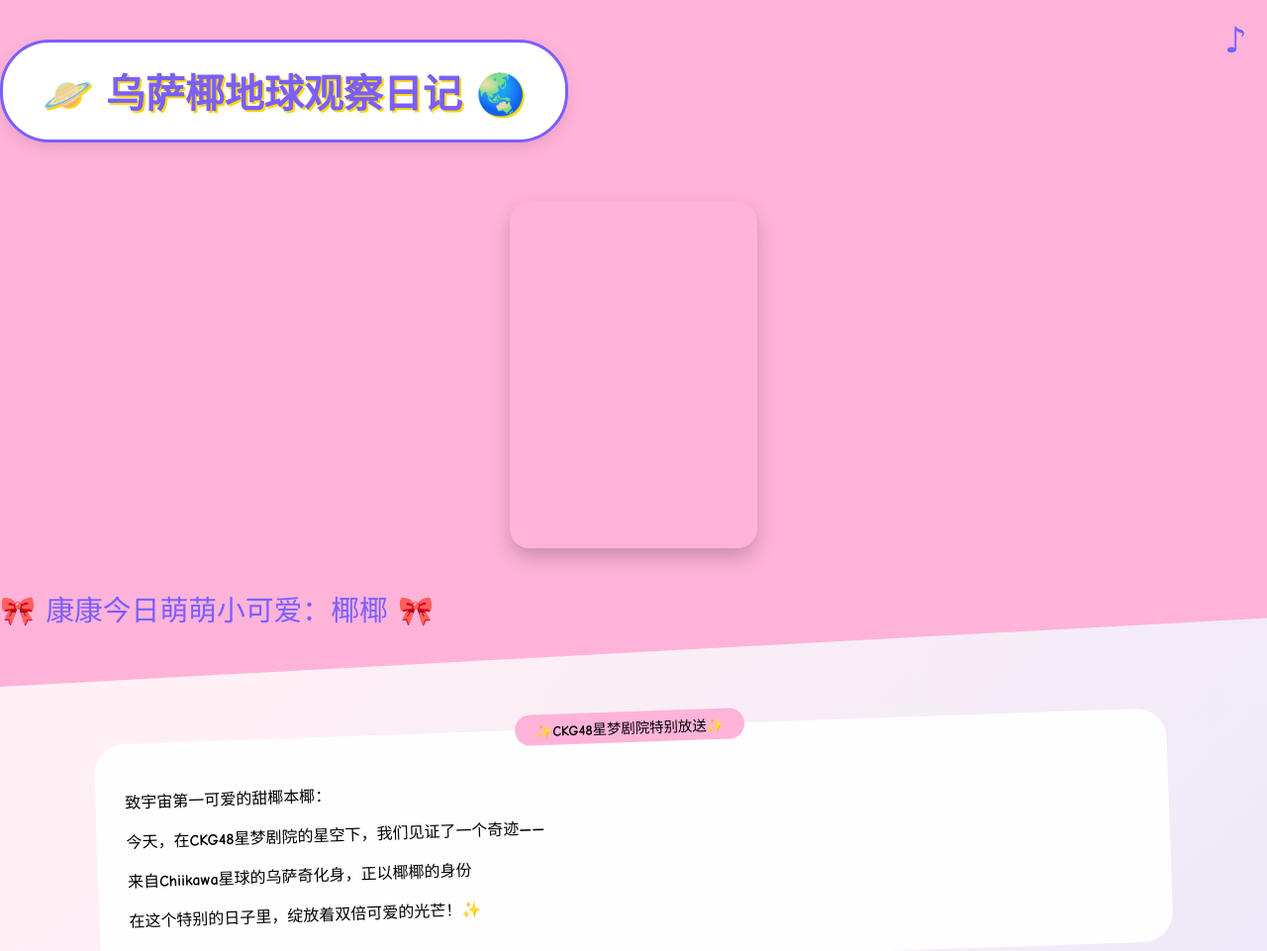
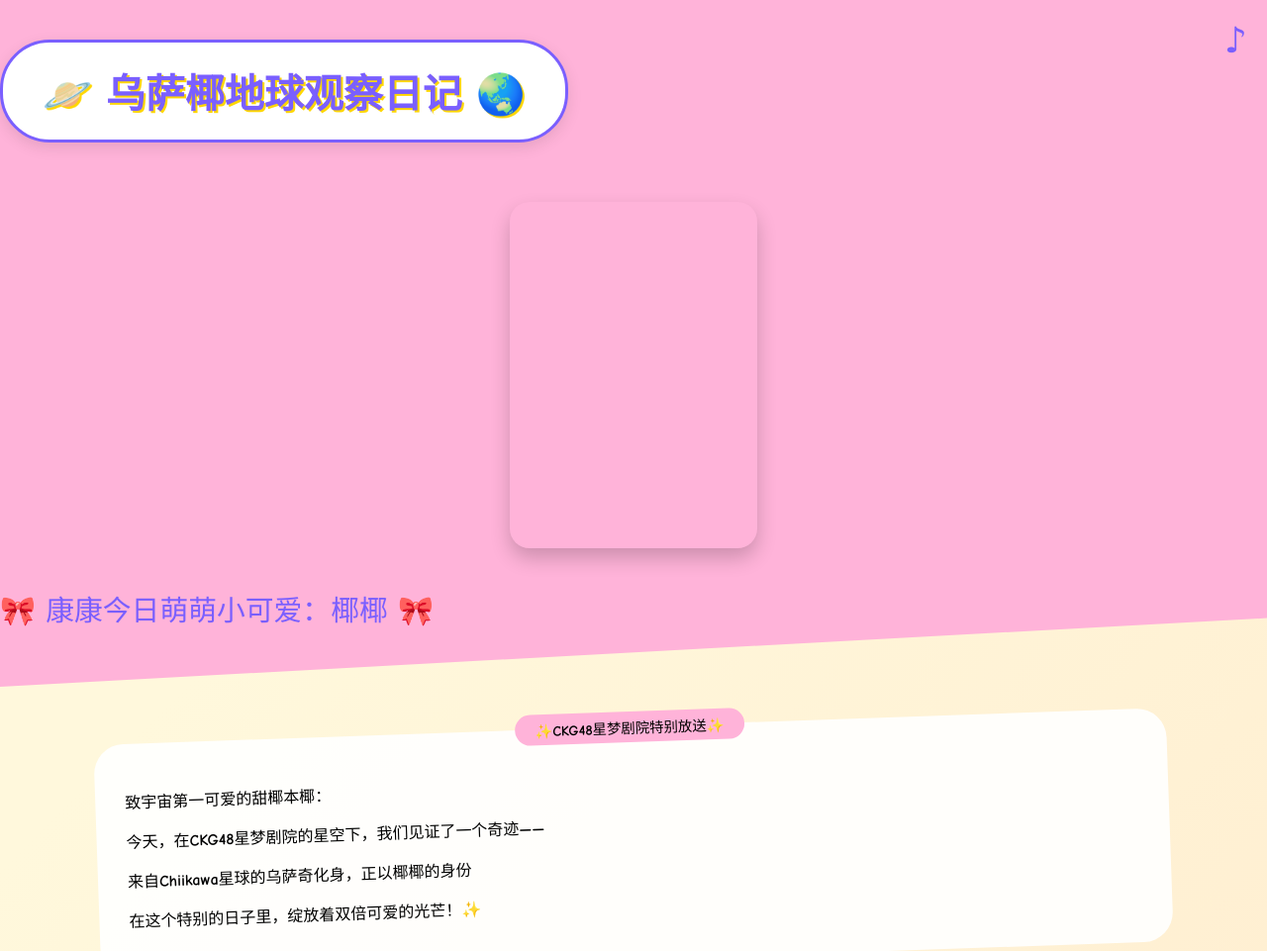
Before and after one commit to ScriFox/zyy, a plain HTML site: page index.html in a window 1280 px wide. Shown: the top 961 px of the page at 99% size. Drawn offline with Linux system fonts and the light colour scheme; a web font is replaced by a local one.

Commit message:
更新 index.html

```diff
--- a/index.html
+++ b/index.html
@@ -19,7 +19,7 @@
         body {
             margin: 0;
             padding: 0;
-            background: linear-gradient(135deg, #FFF0F5 30%, #E6E6FA);
+            background: linear-gradient(135deg, #FFF8DC 30%, #FFEBCD);
             font-family: 'Comic Neue', cursive;
             overflow-x: hidden;
         }
```
